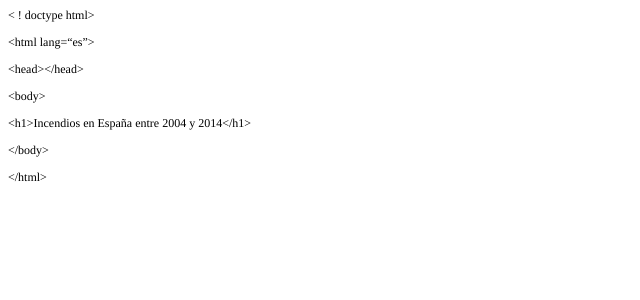
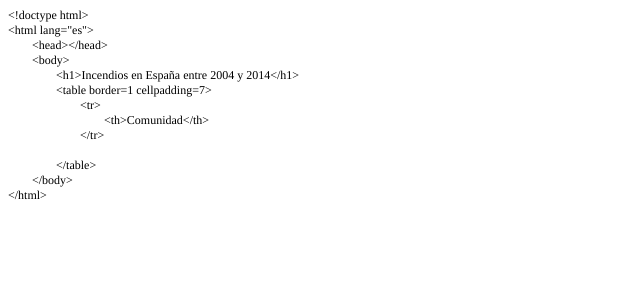
Before and after one commit to Oihane1988/miappdatos, a Python web app: template templates/index.html in a window 1280 px wide. Shown: the top 300 px of the page, without its empty margins (0-640 px from the left). Run offline with Jinja, Linux system fonts and the light colour scheme; the template is opened without the code that fills it, so the values that code supplies are empty.

Commit message:
Creamos tabla de datos

```diff
--- a/templates/index.html
+++ b/templates/index.html
@@ -7,17 +7,28 @@
   <meta name="Generator" content="Cocoa HTML Writer">
   <meta name="CocoaVersion" content="1504.83">
   <style type="text/css">
-    p.p1 {margin: 0.0px 0.0px 12.0px 0.0px; line-height: 14.0px; font: 12.0px Times; color: #000000; -webkit-text-stroke: #000000}
+    p.p1 {margin: 0.0px 0.0px 0.0px 0.0px; line-height: 14.0px; font: 12.0px Times; color: #000000; -webkit-text-stroke: #000000}
     span.s1 {font-kerning: none}
+    span.Apple-tab-span {white-space:pre}
   </style>
 </head>
 <body>
-<p class="p1"><span class="s1">&lt; ! doctype html&gt;</span></p>
-<p class="p1"><span class="s1">&lt;html lang=“es”&gt;</span></p>
-<p class="p1"><span class="s1">&lt;head&gt;&lt;/head&gt;</span></p>
-<p class="p1"><span class="s1">&lt;body&gt;</span></p>
-<p class="p1"><span class="s1">&lt;h1&gt;Incendios en España entre 2004 y 2014&lt;/h1&gt;</span></p>
-<p class="p1"><span class="s1">&lt;/body&gt;</span></p>
+<p class="p1"><span class="s1">&lt;!doctype html&gt;<span class="Apple-converted-space"> </span></span></p>
+<p class="p1"><span class="s1">&lt;html lang="es"&gt;<span class="Apple-converted-space"> </span></span></p>
+<p class="p1"><span class="s1"><span class="Apple-tab-span">	</span>&lt;head&gt;&lt;/head&gt;<span class="Apple-converted-space"> </span></span></p>
+<p class="p1"><span class="s1"><span class="Apple-tab-span">	</span>&lt;body&gt;<span class="Apple-converted-space"> </span></span></p>
+<p class="p1"><span class="s1"><span class="Apple-tab-span">	</span><span class="Apple-tab-span">	</span>&lt;h1&gt;Incendios en España entre 2004 y 2014&lt;/h1&gt;<span class="Apple-converted-space"> </span></span></p>
+<p class="p1"><span class="s1"><span class="Apple-tab-span">	</span><span class="Apple-tab-span">	</span>&lt;table border=1 cellpadding=7&gt;<span class="Apple-converted-space"> </span></span></p>
+<p class="p1"><span class="s1"><span class="Apple-tab-span">	</span><span class="Apple-tab-span">	</span><span class="Apple-tab-span">	</span>&lt;tr&gt;<span class="Apple-converted-space"> </span></span></p>
+<p class="p1"><span class="s1"><span class="Apple-tab-span">	</span><span class="Apple-tab-span">	</span><span class="Apple-tab-span">	</span><span class="Apple-tab-span">	</span>&lt;th&gt;Comunidad&lt;/th&gt;<span class="Apple-converted-space"> </span></span></p>
+<p class="p1"><span class="s1"><span class="Apple-tab-span">	</span><span class="Apple-tab-span">	</span><span class="Apple-tab-span">	</span>&lt;/tr&gt;<span class="Apple-converted-space"> </span></span></p>
+<p class="p1"><span class="s1"><span class="Apple-tab-span">	</span><span class="Apple-tab-span">	</span>{% for obj in object_list %}</span></p>
+<p class="p1"><span class="s1"><span class="Apple-tab-span">	</span><span class="Apple-tab-span">	</span><span class="Apple-tab-span">	</span> &lt;tr&gt;<span class="Apple-converted-space"> </span></span></p>
+<p class="p1"><span class="s1"><span class="Apple-tab-span">	</span><span class="Apple-tab-span">	</span><span class="Apple-tab-span">	</span><span class="Apple-tab-span">	</span>&lt;td&gt;{{ obj['COMUNIDAD'].decode('UTF-8') }}</span></p>
+<p class="p1"><span class="s1"><span class="Apple-tab-span">	</span><span class="Apple-tab-span">	</span><span class="Apple-tab-span">	</span>&lt;/td&gt; &lt;/tr&gt;<span class="Apple-converted-space"> </span></span></p>
+<p class="p1"><span class="s1"><span class="Apple-tab-span">	</span><span class="Apple-tab-span">	</span>{% endfor %}<span class="Apple-converted-space"> </span></span></p>
+<p class="p1"><span class="s1"><span class="Apple-tab-span">	</span><span class="Apple-tab-span">	</span>&lt;/table&gt;<span class="Apple-converted-space"> </span></span></p>
+<p class="p1"><span class="s1"><span class="Apple-tab-span">	</span>&lt;/body&gt;<span class="Apple-converted-space"> </span></span></p>
 <p class="p1"><span class="s1">&lt;/html&gt;</span></p>
 </body>
 </html>
```
